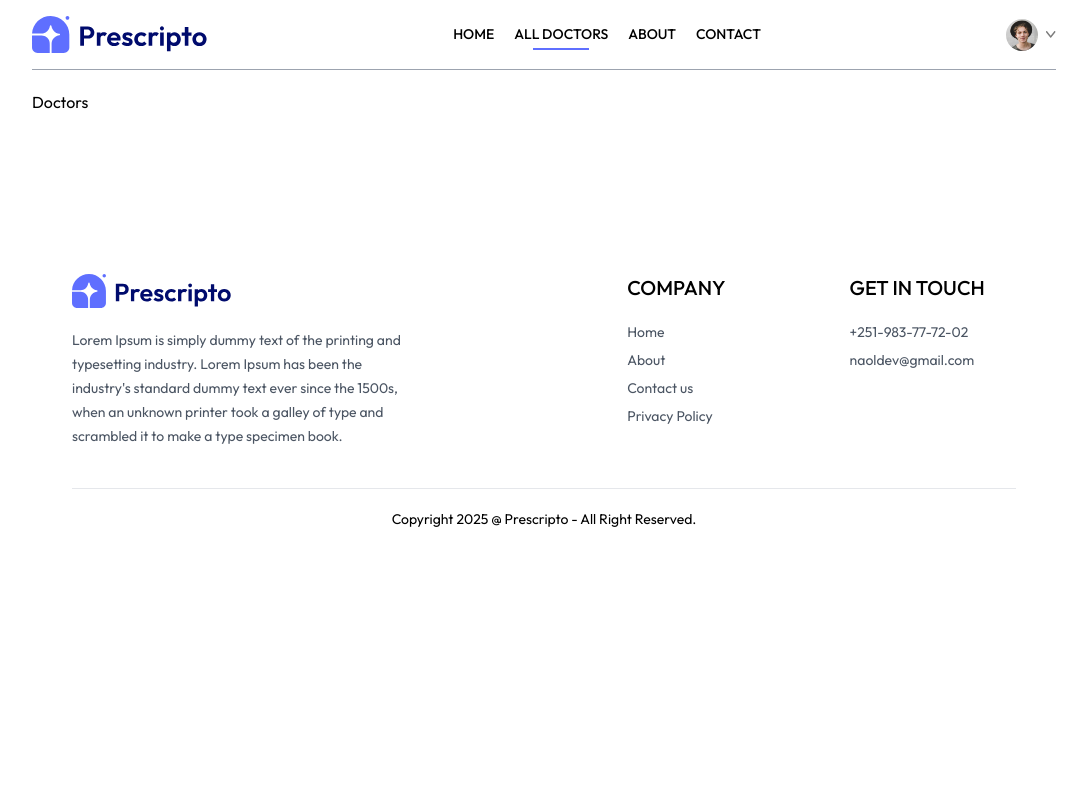
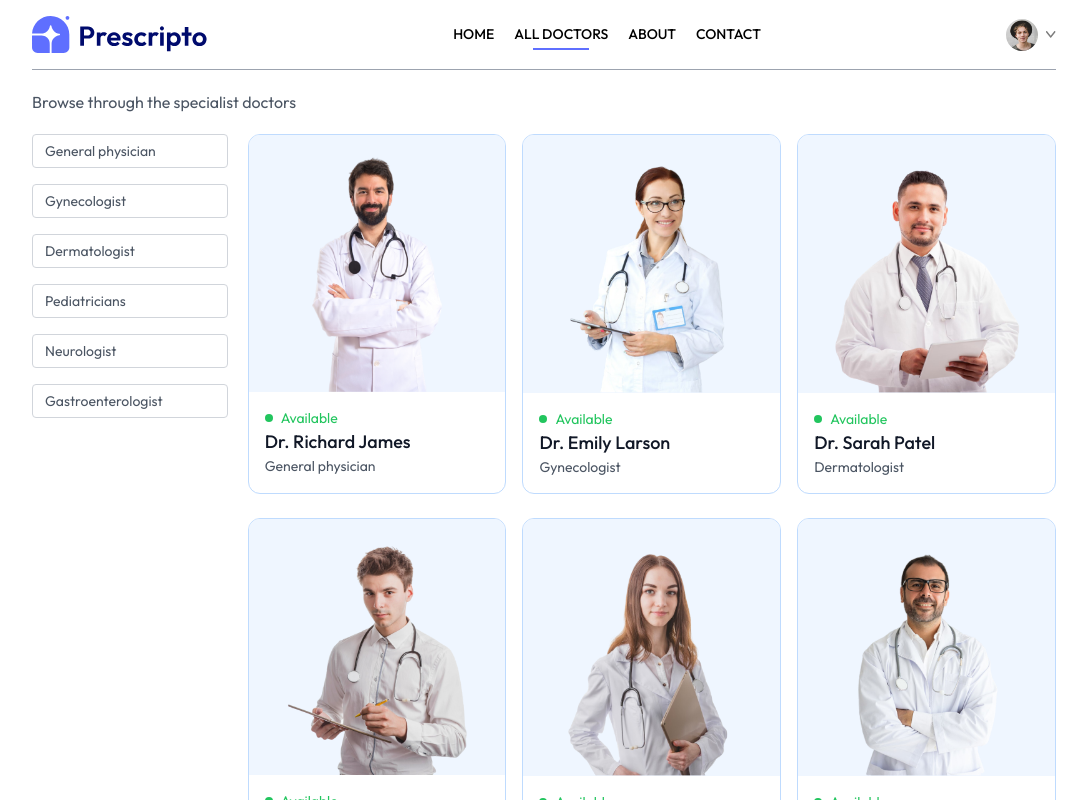
Before and after one commit to naolumer/Prescripto, a React (Vite) app in the folder frontend/: page /doctors in a window 1280 px wide. Shown: the top 800 px of the page, without its empty margins (96-1183 px from the left). Built offline with nearby package versions, Linux system fonts and the light colour scheme.

Commit message:
all doctors page with filtering functionality

```diff
--- a/frontend/src/App.jsx
+++ b/frontend/src/App.jsx
@@ -18,7 +18,7 @@
     <Routes>
       <Route path='/' element={<Home/>}/>
       <Route path='/doctors' element={<Doctors/>}/>
-      <Route path='/doctors/speciality' element={<Doctors/>}/>
+      <Route path='/doctors/:speciality' element={<Doctors/>}/>
       <Route path='/login' element={<Login/>}/>
       <Route path='/about' element={<About/>}/>
       <Route path='/contact' element={<Contact/>}/>
--- a/frontend/src/components/Navbar.jsx
+++ b/frontend/src/components/Navbar.jsx
@@ -11,7 +11,7 @@
     const [token,setToken] = useState(true)
   return (
     <div className='flex items-center justify-between text-sm py-4 mb-5 border-b border-gray-400'>
-        <img className='w-44 cursor-pointer' src={assets.logo} alt="" />
+        <img onClick={()=>navigate("/")} className='w-44 cursor-pointer' src={assets.logo} alt="" />
         <ul className='hidden md:flex items-start gap-5 font-medium'>
             <NavLink to="/">
                 <li className='py-1'>HOME</li>
--- a/frontend/src/pages/Doctors.jsx
+++ b/frontend/src/pages/Doctors.jsx
@@ -1,8 +1,71 @@
-import React from 'react'
+import React, { useEffect, useState } from 'react'
+import { useContext } from 'react'
+import { useNavigate, useParams } from 'react-router-dom'
+import { AppContext } from '../context/AppContext'
+import { doctors } from '../assets/assets'
+
 
 const Doctors = () => {
+  const {speciality} = useParams()
+  const {Doctors} = useContext(AppContext)
+  const [filterDoc, setFilterDoc] = useState([])
+  const navigate = useNavigate()
+
+  const applyFilter = ()=>{
+    if (speciality){
+      setFilterDoc(doctors.filter(doctor=>doctor.speciality === speciality))
+    } else {
+      setFilterDoc(doctors)
+    }
+  }
+
+  useEffect(()=>{
+    applyFilter()
+  },[doctors,speciality])
+
   return (
-    <div>Doctors</div>
+    <div>
+      <p className='text-gray-600'>Browse through the specialist doctors</p>
+      <div className='flex flex-col sm:flex-row items-start gap-5 mt-5'>
+        <div className='flex flex-col gap-4 text-sm text-gray-600'>
+          <p onClick={()=>speciality==="General physician"? navigate("/doctors"): navigate("/doctors/General physician")} className={`w-[94vw] sm:w-auto pl-3 py-1.5 pr-16 border border-gray-300 rounded transition-all cursor-pointer ${speciality==="General physician"?"bg-indigo-100 text-black":""}
+
+            `}>General physician</p>
+          <p onClick={()=>speciality==="Gynecologist"? navigate("/doctors"): navigate("/doctors/Gynecologist")} className={`w-[94vw] sm:w-auto pl-3 py-1.5 pr-16 border border-gray-300 rounded transition-all cursor-pointer ${speciality==="Gynecologist"?"bg-indigo-100 text-black":""}
+
+            `}>Gynecologist</p>
+          <p onClick={()=>speciality==="Dermatologist"? navigate("/doctors"): navigate("/doctors/Dermatologist")} className={`w-[94vw] sm:w-auto pl-3 py-1.5 pr-16 border border-gray-300 rounded transition-all cursor-pointer ${speciality==="Dermatologist"?"bg-indigo-100 text-black":""}
+
+            `}>Dermatologist</p>{speciality==="General physicianGynecologistDermatologistPediatriciansNeurologistGastroenterologist"?"bg-indigo-100 text-black":""}
+          <p onClick={()=>speciality==="Pediatricians"? navigate("/doctors"): navigate("/doctors/Pediatricians")} className={`w-[94vw] sm:w-auto pl-3 py-1.5 pr-16 border border-gray-300 rounded transition-all cursor-pointer ${speciality==="Pediatricians"?"bg-indigo-100 text-black":""}
+
+            `}>Pediatricians</p>
+          <p onClick={()=>speciality==="Neurologist"? navigate("/doctors"): navigate("/doctors/Neurologist")} className={`w-[94vw] sm:w-auto pl-3 py-1.5 pr-16 border border-gray-300 rounded transition-all cursor-pointer ${speciality==="Neurologist"?"bg-indigo-100 text-black":""}
+
+            `}>Neurologist</p>
+          <p onClick={()=>speciality==="Gastroenterologist"? navigate("/doctors"): navigate("/doctors/Gastroenterologist")} className={`w-[94vw] sm:w-auto pl-3 py-1.5 pr-16 border border-gray-300 rounded transition-all cursor-pointer ${speciality==="Gastroenterologist"?"bg-indigo-100 text-black":""}
+
+            `}>Gastroenterologist</p>
+        </div>
+
+        <div className='w-full grid grid-cols-auto gap-4 gap-y-6'>
+          {
+            filterDoc.map((item,index)=>(
+              <div onClick={()=>navigate(`/appointment/${item._id}`)} className='border border-blue-200 rounded-xl overflow-hidden cursor-pointer hover:translate-y-[-10px] transition-all duration-500' key={index}>
+                  <img className='bg-blue-50' src={item.image} alt="" />
+                  <div className='p-4'>
+                      <div className='flex items-center gap-2 text-sm text-center text-green-500'>
+                          <p className='w-2 h-2 bg-green-500 rounded-full'/><p>Available</p>
+                      </div>
+                      <p className='text-gray-900 text-lg font-medium'>{item.name}</p>
+                      <p className='text-gray-600 text-sm'>{item.speciality}</p>
+                  </div>
+              </div>
+          ))
+          }
+        </div>
+      </div>
+    </div>
   )
 }
 
```
